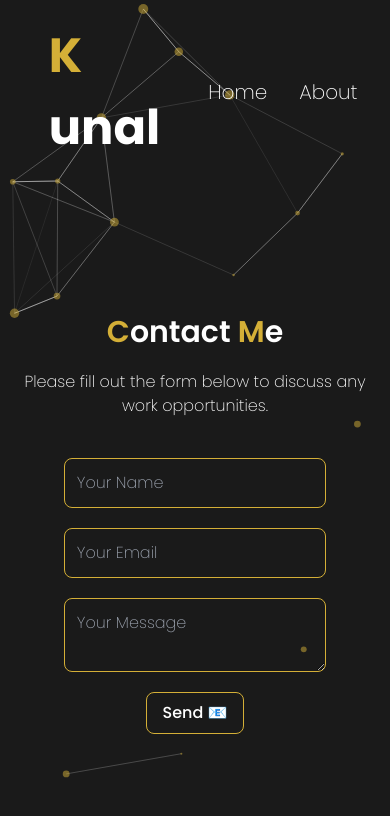
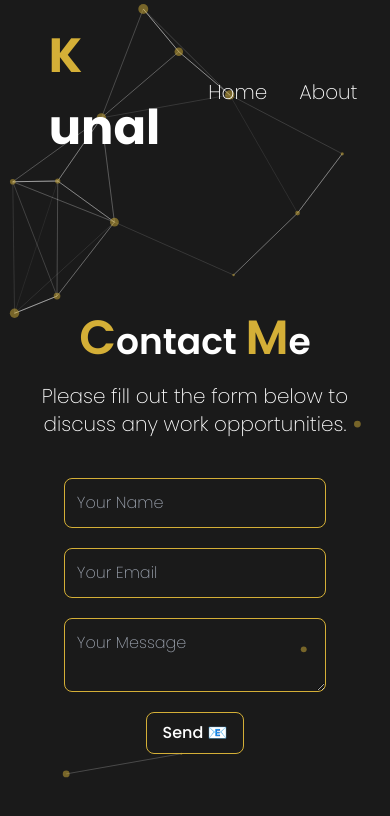
Before and after one commit to kunalhole/KunalHole-Portfolio-Website, a React (Create React App) app: page /contact in a window 390 px wide. Shown: the top 816 px of the page. Built offline with nearby package versions, Linux system fonts and the light colour scheme.

Commit message:
Updating UI

```diff
--- a/src/components/About/About.js
+++ b/src/components/About/About.js
@@ -47,7 +47,7 @@ const About = () => {
       <motion.div
         {...contentPart}
         transition={{
-          delay:0.2
+          delay: 0.2,
         }}
         className="w-full flex flex-col items-center md:w-[60%] space-y-10"
       >
@@ -62,7 +62,7 @@ const About = () => {
           high-quality web applications that meet client requirements.
         </p>
 
-        <div className="flex mt-20 mb-40 space-x-4 justify-between md:w-[60%]">
+        <div className="flex mt-20 mb-40 space-x-8 md:space-x-4 justify-between md:w-[60%]">
           <button
             className="text-xl font-medium active:text-rear"
             onClick={() => setType("education")}
--- a/src/components/About/Experience.js
+++ b/src/components/About/Experience.js
@@ -1,7 +1,7 @@
 const Experience = () => {
   return (
-    <div className="w-1/2  pt-5 space-y-5">
-      <h3 className="font-semibold text-2xl text-rear">
+    <div className="w-full md:w-1/2  pt-5 space-y-5">
+      <h3 className="font-semibold  text-2xl text-rear">
         Web Developer Intern- <span>MERN Stack</span>
       </h3>
       <div className="space-y-1 font-light text-xl">
--- a/src/components/Contact/Contact.js
+++ b/src/components/Contact/Contact.js
@@ -48,11 +48,11 @@ const Contact = () => {
         className=" w-full  md:w-1/2 h-4/6 flex flex-col p-5 space-y-10"
       >
         <div className="flex flex-col justify-center  items-center space-y-5 ">
-          <h1 className="text-primary font-semibold  text-3xl md:text-4xl">
-            <span className="text-rear text-3xl md:text-5xl">C</span>ontact{" "}
-            <span className="text-rear text-3xl md:text-5xl">M</span>e
+          <h1 className="text-primary font-semibold  text-4xl md:text-4xl">
+            <span className="text-rear text-5xl md:text-5xl">C</span>ontact{" "}
+            <span className="text-rear text-5xl md:text-5xl">M</span>e
           </h1>
-          <p className="text-base text-center md:text-lg text-primary  font-extralight">
+          <p className="text-xl text-center md:text-lg text-primary  font-extralight">
             Please fill out the form below to discuss any work opportunities.
           </p>
         </div>
```
